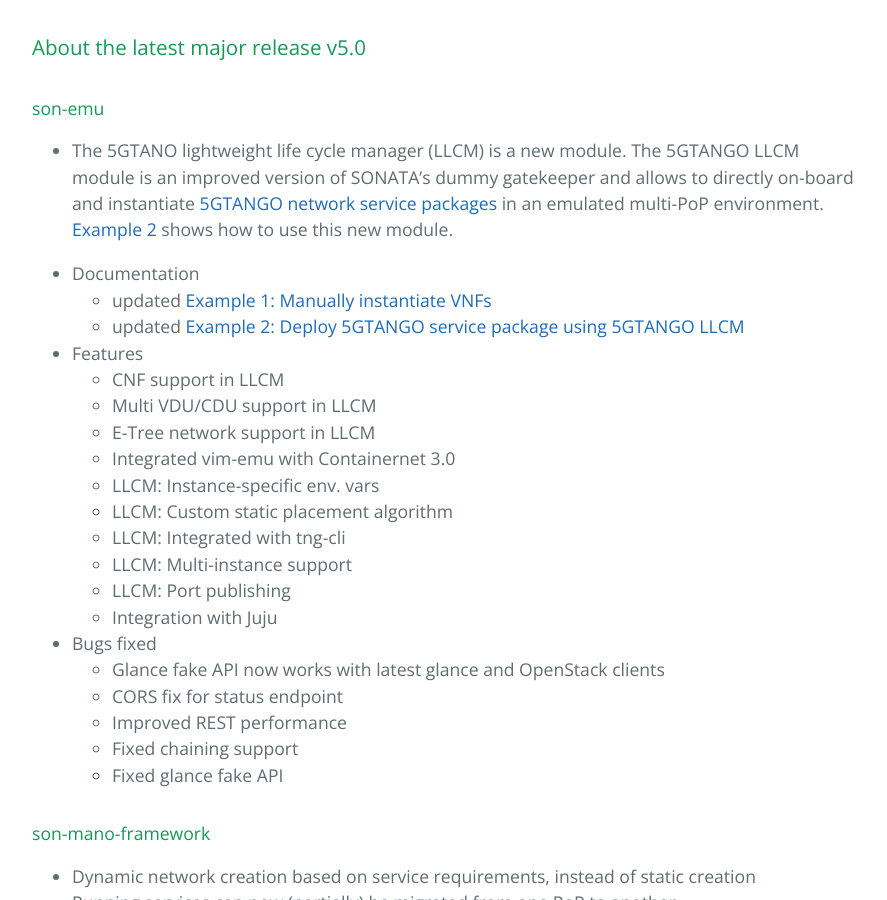
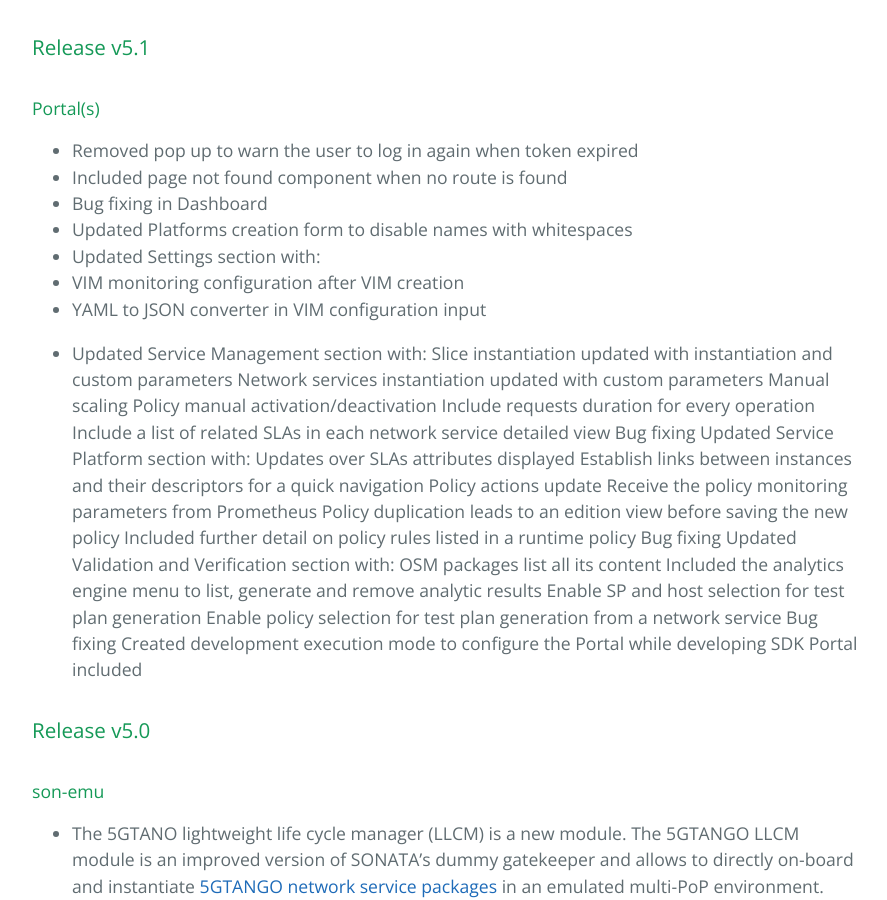
Before and after one commit to sonata-nfv/sonata-nfv.github.io, a Jekyll site: the page built from release_notes.md, in a window 1280 px wide and 900 px high. Shown: the whole window, without its empty margins (192-1079 px from the left). Built offline with Jekyll 4.4.1, drawn with Linux system fonts in a browser that asks for light colours; our own code applies the rules of GitHub Pages for plain Markdown files.

Commit message:
Update release_notes.md

```diff
--- a/release_notes.md
+++ b/release_notes.md
@@ -1,4 +1,44 @@
-### About the latest major release v5.0
+### Release v5.1
+
+#### Portal(s)
+
+*  Removed pop up to warn the user to log in again when token expired
+*  Included page not found component when no route is found
+*  Bug fixing in Dashboard
+*  Updated Platforms creation form to disable names with whitespaces
+*  Updated Settings section with:
+ *  VIM monitoring configuration after VIM creation
+ *  YAML to JSON converter in VIM configuration input
+
+*  Updated Service Management section with:
+Slice instantiation updated with instantiation and custom parameters
+Network services instantiation updated with custom parameters
+Manual scaling
+Policy manual activation/deactivation
+Include requests duration for every operation
+Include a list of related SLAs in each network service detailed view
+Bug fixing
+Updated Service Platform section with:
+Updates over SLAs attributes displayed
+Establish links between instances and their descriptors for a quick navigation
+Policy actions update
+Receive the policy monitoring parameters from Prometheus
+Policy duplication leads to an edition view before saving the new
+policy
+Included further detail on policy rules listed in a runtime policy
+Bug fixing
+Updated Validation and Verification section with:
+OSM packages list all its content
+Included the analytics engine menu to list, generate and remove analytic results
+Enable SP and host selection for test plan generation
+Enable policy selection for test plan generation from a network service
+Bug fixing
+Created development execution mode to configure the Portal while developing
+SDK Portal included
+
+
+
+### Release v5.0
 
 #### son-emu
 * The 5GTANO lightweight life cycle manager (LLCM) is a new module. The 5GTANGO LLCM module is an improved version of SONATA's dummy gatekeeper and allows to directly on-board and instantiate [5GTANGO network service packages](https://github.com/sonata-nfv/tng-schema/wiki/PkgSpec_LATEST) in an emulated multi-PoP environment. [Example 2](https://github.com/sonata-nfv/son-emu/wiki/Example-2) shows how to use this new module.
```
